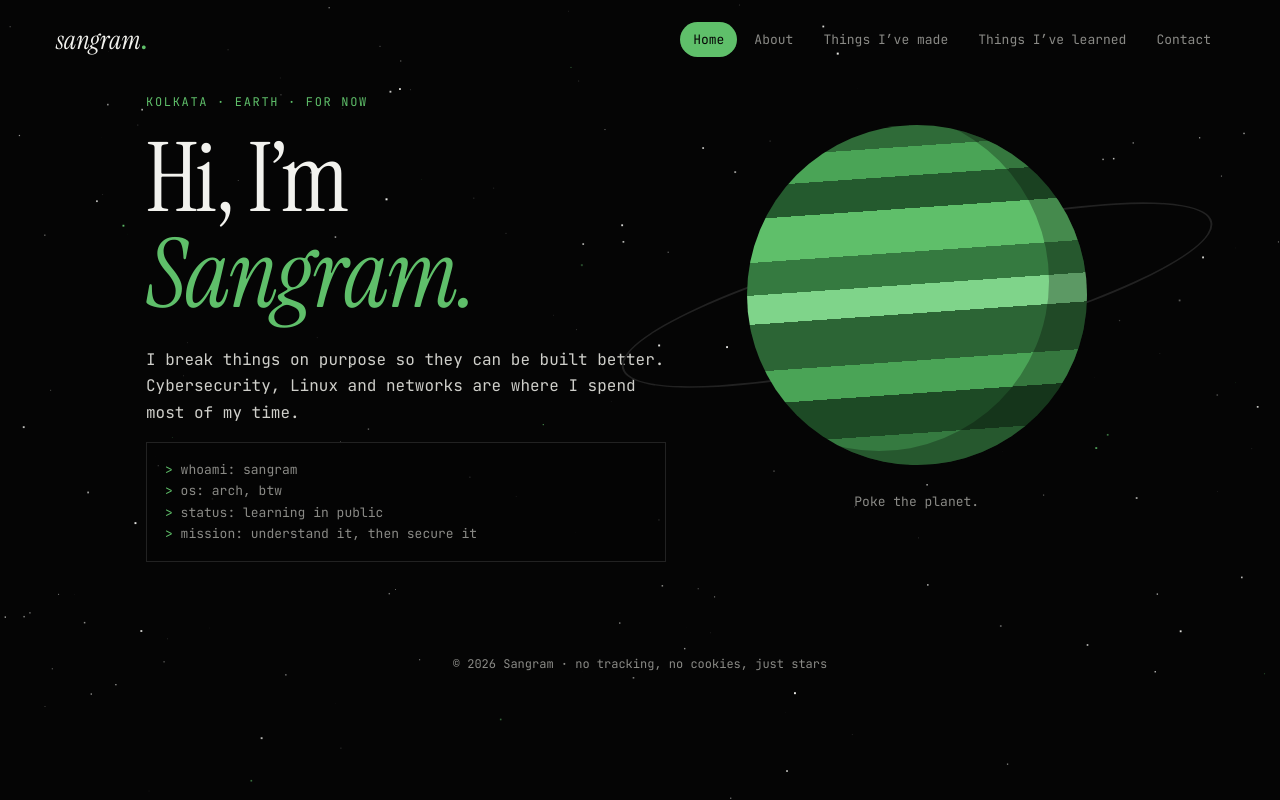
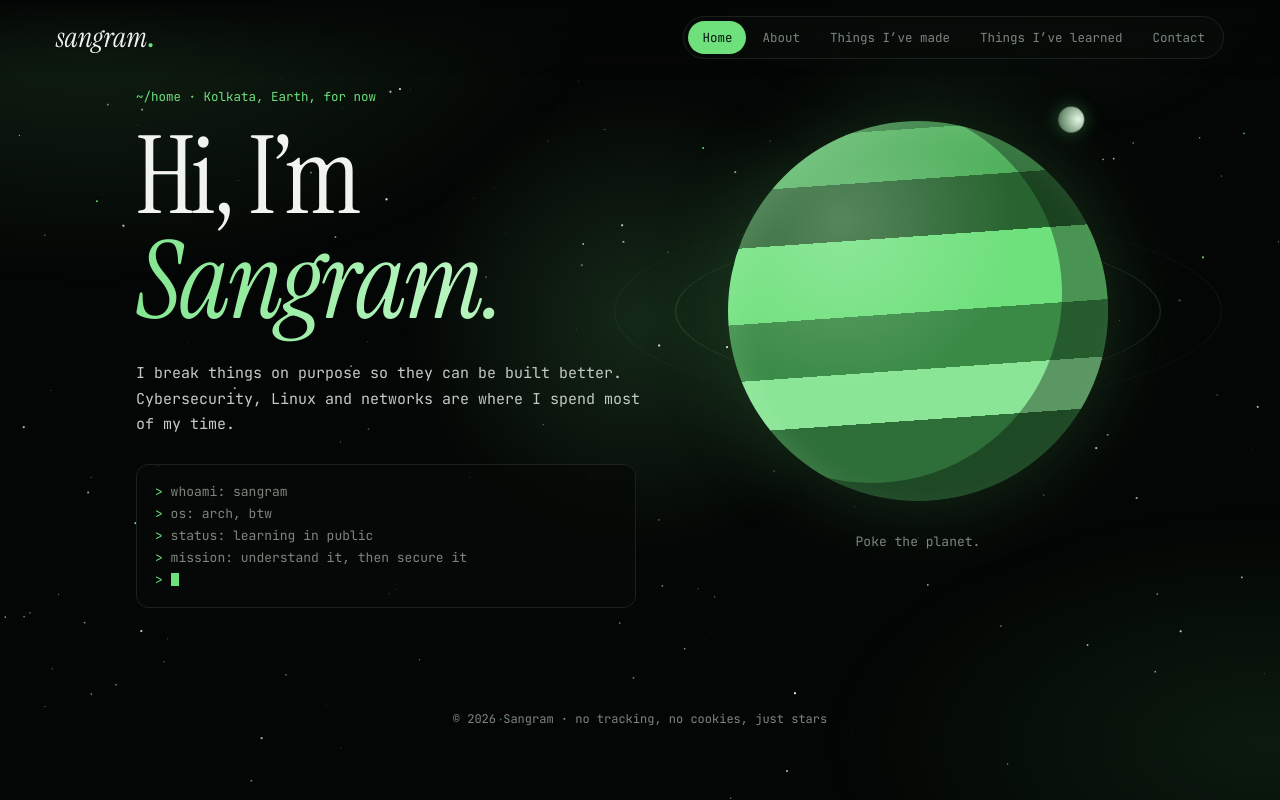
Before and after one commit to sangram-net/github.io, a plain HTML site: page index.html in a window 1280 px wide. Drawn offline with Linux system fonts and the light colour scheme.

Commit message:
Update index.html

```diff
--- a/index.html
+++ b/index.html
@@ -6,61 +6,90 @@
 <title>Sangram</title>
 <link rel="stylesheet" href="https://fonts.googleapis.com/css2?family=Instrument+Serif:ital@0;1&family=JetBrains+Mono:wght@400;500&display=swap">
 <style>
-:root{--bg:#050505;--fg:#f2f2ee;--mut:#8a8a86;--line:#222;--g:#5fbf6a;--g2:#2f6b38;box-sizing:border-box;color-scheme:dark;
+:root{--bg:#040605;--fg:#f1f3ee;--mut:#7d867e;--line:#1b221d;--g:#6ee07c;--g2:#2f7a3b;--glow:rgba(110,224,124,.16);box-sizing:border-box;color-scheme:dark;
 padding-top:env(safe-area-inset-top,0px);padding-bottom:env(safe-area-inset-bottom,0px)}
 *,*::before,*::after{box-sizing:inherit}
 html{scroll-padding-top:env(safe-area-inset-top,0px)}
-body{margin:0;background:var(--bg);color:var(--fg);font:400 16px/1.65 "JetBrains Mono",ui-monospace,Menlo,monospace;min-height:100vh;overflow-x:hidden}
+body{margin:0;background:var(--bg);color:var(--fg);font:400 15px/1.7 "JetBrains Mono",ui-monospace,Menlo,monospace;min-height:100vh;overflow-x:hidden}
 #sky{position:fixed;inset:0;width:100%;height:100%;z-index:0}
-header{position:relative;z-index:2;display:flex;justify-content:space-between;align-items:center;gap:16px;padding:22px clamp(18px,5vw,56px);flex-wrap:wrap}
-.logo{font:italic 26px "Instrument Serif",Georgia,serif;color:var(--fg);text-decoration:none}
+.aurora{position:fixed;inset:-20%;z-index:0;pointer-events:none;background:
+radial-gradient(40% 35% at 20% 15%,rgba(110,224,124,.13),transparent 70%),
+radial-gradient(35% 30% at 85% 80%,rgba(47,122,59,.18),transparent 70%),
+radial-gradient(25% 25% at 70% 10%,rgba(150,240,170,.07),transparent 70%);animation:drift 22s ease-in-out infinite alternate}
+@keyframes drift{to{transform:translate3d(-3%,4%,0) scale(1.08)}}
+#glow{position:fixed;width:520px;height:520px;margin:-260px 0 0 -260px;border-radius:50%;pointer-events:none;z-index:1;background:radial-gradient(circle,var(--glow),transparent 65%);left:50%;top:40%}
+header{position:sticky;top:0;z-index:5;display:flex;justify-content:space-between;align-items:center;gap:16px;padding:16px clamp(18px,5vw,56px);flex-wrap:wrap;background:linear-gradient(var(--bg),rgba(4,6,5,0));backdrop-filter:blur(6px)}
+.logo{font:italic 28px "Instrument Serif",Georgia,serif;color:var(--fg);text-decoration:none}
 .logo b{color:var(--g);font-style:normal}
-nav{display:flex;gap:4px;flex-wrap:wrap}
-nav a{color:var(--mut);text-decoration:none;font-size:13px;padding:6px 12px;border-radius:99px;border:1px solid transparent;transition:.2s}
-nav a:hover{color:var(--fg);border-color:var(--line)}
-nav a.on{color:var(--bg);background:var(--g)}
-main{position:relative;z-index:2;padding:0 clamp(18px,5vw,56px) 80px;max-width:1100px;margin:0 auto}
-section{display:none;animation:in .5s ease both}
-section.on{display:block}
-@keyframes in{from{opacity:0;transform:translateY(14px)}to{opacity:1;transform:none}}
-h1,h2{font:400 clamp(44px,8vw,96px)/1 "Instrument Serif",Georgia,serif;margin:0 0 24px;letter-spacing:-.02em}
-h2{font-size:clamp(36px,5vw,60px)}
-h1 em,h2 em{color:var(--g);font-style:italic}
-p{max-width:58ch;color:#cfcfca;margin:0 0 16px}
-.tag{font-size:12px;color:var(--g);letter-spacing:.14em;text-transform:uppercase;margin-bottom:18px;display:block}
-.hero{display:grid;grid-template-columns:1.2fr 1fr;gap:32px;align-items:center;min-height:62vh}
-.planet-wrap{display:grid;place-items:center}
-#planet{width:min(340px,70vw);aspect-ratio:1;border-radius:50%;cursor:pointer;position:relative;overflow:hidden;
-background:linear-gradient(176deg,#2f6b38 0 9%,#4aa456 9% 17%,#245a2e 17% 26%,#5fbf6a 26% 38%,#357a40 38% 47%,#7fd48a 47% 55%,#2c6535 55% 68%,#4aa456 68% 77%,#1d4a25 77% 88%,#357a40 88%);
-transition:transform .25s cubic-bezier(.3,1.6,.5,1);box-shadow:inset -38px -14px 0 rgba(0,0,0,.28)}
+nav{display:flex;gap:2px;flex-wrap:wrap;padding:4px;border:1px solid var(--line);border-radius:99px;background:rgba(8,12,9,.7)}
+nav a{color:var(--mut);text-decoration:none;font-size:12.5px;padding:6px 14px;border-radius:99px;transition:color .2s,background .2s}
+nav a:hover{color:var(--fg)}
+nav a.on{color:#04120a;background:var(--g)}
+a:focus-visible,#planet:focus-visible{outline:2px solid var(--g);outline-offset:3px}
+main{position:relative;z-index:2;padding:0 clamp(18px,5vw,56px) 90px;max-width:1120px;margin:0 auto}
+section{display:none}
+section.on{display:block;animation:in .6s cubic-bezier(.2,.8,.2,1) both}
+@keyframes in{from{opacity:0;filter:blur(8px);transform:translateY(18px)}to{opacity:1;filter:none;transform:none}}
+h1,h2{font:400 clamp(46px,9vw,108px)/.98 "Instrument Serif",Georgia,serif;margin:0 0 26px;letter-spacing:-.025em}
+h2{font-size:clamp(38px,5.4vw,68px)}
+h1 em,h2 em{font-style:italic;background:linear-gradient(100deg,var(--g),#b8f5c0 60%,var(--g));background-size:200% 100%;-webkit-background-clip:text;background-clip:text;color:transparent;animation:sheen 6s linear infinite}
+@keyframes sheen{to{background-position:-200% 0}}
+p{max-width:60ch;color:#c4cbc5;margin:0 0 16px}
+.path{font-size:12.5px;color:var(--g);margin-bottom:16px;display:block}
+.hero{display:grid;grid-template-columns:1.15fr 1fr;gap:36px;align-items:center;min-height:68vh}
+.log{border:1px solid var(--line);border-radius:12px;padding:16px 18px;font-size:13px;color:var(--mut);max-width:500px;background:rgba(6,10,7,.75);min-height:7.8em;margin-top:26px}
+.log span{color:var(--g)}
+.log .cur{display:inline-block;width:8px;height:1em;background:var(--g);vertical-align:-2px;animation:blink 1s steps(1) infinite}
+@keyframes blink{50%{opacity:0}}
+.stage{display:grid;place-items:center;position:relative}
+.orbit{position:relative;width:min(380px,76vw);aspect-ratio:1;display:grid;place-items:center}
+.ring{position:absolute;inset:-14%;border-radius:50%;border:1px solid rgba(110,224,124,.22);transform:rotateX(72deg) rotateZ(-12deg);pointer-events:none}
+.ring.r2{inset:-30%;border-color:rgba(110,224,124,.09)}
+.moonpath{position:absolute;inset:-14%;animation:spin 14s linear infinite;pointer-events:none}
+.moon{position:absolute;top:50%;left:-3%;width:26px;height:26px;margin-top:-13px;border-radius:50%;background:radial-gradient(circle at 32% 30%,#e9f7ea,#7a9a7f 60%,#2b3d2f);box-shadow:0 0 18px rgba(110,224,124,.35)}
+@keyframes spin{to{transform:rotate(360deg)}}
+#planet{width:100%;aspect-ratio:1;border-radius:50%;cursor:pointer;position:relative;overflow:hidden;border:0;padding:0;
+background:linear-gradient(176deg,#2f7a3b 0 9%,#4fb05c 9% 17%,#27642f 17% 26%,#6ee07c 26% 38%,#3a8a46 38% 47%,#8ae596 47% 55%,#2e6e38 55% 68%,#4fb05c 68% 77%,#1f5128 77% 88%,#3a8a46 88%);
+background-size:100% 160%;animation:bands 18s ease-in-out infinite alternate;
+box-shadow:inset -46px -18px 0 rgba(0,0,0,.34),inset 10px 8px 30px rgba(220,255,225,.14),0 0 90px rgba(110,224,124,.2);
+transition:transform .3s cubic-bezier(.3,1.7,.5,1)}
+@keyframes bands{to{background-position:0 100%}}
+#planet::after{content:"";position:absolute;inset:0;border-radius:50%;background:radial-gradient(circle at 30% 26%,rgba(255,255,255,.22),transparent 45%)}
 #planet:hover{transform:scale(1.04) rotate(-3deg)}
-#planet:active{transform:scale(.96)}
-.ring{position:absolute;width:140%;height:34%;border:2px solid var(--line);border-radius:50%;transform:rotate(-14deg);pointer-events:none}
-.pw{position:relative;display:grid;place-items:center;width:100%}
-.ping{font-size:13px;color:var(--mut);min-height:3em;text-align:center;margin-top:26px;max-width:34ch}
-.log{border:1px solid var(--line);padding:16px 18px;font-size:13px;color:var(--mut);max-width:520px;background:rgba(5,5,5,.7)}
-.log span{color:var(--g)}
-.grid{display:grid;grid-template-columns:repeat(auto-fit,minmax(260px,1fr));gap:18px;margin-top:28px}
-.card{border:1px solid var(--line);padding:24px;background:rgba(8,8,8,.8);transition:.25s;position:relative}
-.card:hover{border-color:var(--g);transform:translateY(-4px) rotate(-.4deg)}
-.card h3{font:400 30px "Instrument Serif",Georgia,serif;margin:0 0 8px}
-.card p{font-size:14px;margin:0 0 14px}
-.card .k{font-size:11px;color:var(--mut);letter-spacing:.1em;text-transform:uppercase}
-a.lnk{color:var(--g);text-decoration:none;border-bottom:1px solid var(--g2);font-size:14px}
+#planet:active{transform:scale(.95)}
+.ping{font-size:13px;color:var(--mut);min-height:3.2em;text-align:center;margin-top:30px;max-width:34ch}
+.spark{position:fixed;width:5px;height:5px;border-radius:50%;background:var(--g);pointer-events:none;z-index:9}
+.grid{display:grid;grid-template-columns:repeat(auto-fit,minmax(270px,1fr));gap:18px;margin-top:30px}
+.card{--x:50%;--y:50%;border:1px solid var(--line);border-radius:16px;padding:26px;background:rgba(8,12,9,.82);position:relative;overflow:hidden;transition:border-color .25s,transform .25s}
+.card::before{content:"";position:absolute;inset:0;background:radial-gradient(260px circle at var(--x) var(--y),rgba(110,224,124,.14),transparent 70%);opacity:0;transition:opacity .25s}
+.card:hover{border-color:var(--g2);transform:translateY(-4px)}
+.card:hover::before{opacity:1}
+.card>*{position:relative}
+.card h3{font:400 32px "Instrument Serif",Georgia,serif;margin:6px 0 10px}
+.card p{font-size:13.5px;margin:0 0 16px}
+.card .k{font-size:11.5px;color:var(--mut)}
+a.lnk{color:var(--g);text-decoration:none;border-bottom:1px solid var(--g2);font-size:13.5px;transition:border-color .2s}
 a.lnk:hover{border-color:var(--g)}
-.chips{display:flex;flex-wrap:wrap;gap:8px;margin:20px 0}
-.chips i{font-style:normal;font-size:13px;border:1px solid var(--line);padding:5px 12px;border-radius:99px;color:#cfcfca;transition:.2s}
-.chips i:hover{background:var(--g);color:var(--bg);border-color:var(--g)}
-.rows a,.rows div{display:flex;justify-content:space-between;gap:16px;padding:18px 0;border-bottom:1px solid var(--line);color:var(--fg);text-decoration:none;transition:.2s;flex-wrap:wrap}
-.rows a:hover{padding-left:12px;color:var(--g)}
-.rows small{color:var(--mut);font-size:12px}
+.chips{display:flex;flex-wrap:wrap;gap:8px;margin:22px 0}
+.chips i{font-style:normal;font-size:13px;border:1px solid var(--line);padding:6px 14px;border-radius:99px;color:#cfd6d0;background:rgba(8,12,9,.6);transition:.2s}
+.chips i:hover{background:var(--g);color:#04120a;border-color:var(--g);transform:translateY(-2px)}
+.marq{overflow:hidden;margin:44px -8px 0;border-block:1px solid var(--line);padding:12px 0;mask-image:linear-gradient(90deg,transparent,#000 10%,#000 90%,transparent)}
+.marq div{display:flex;gap:40px;width:max-content;animation:mq 30s linear infinite;color:var(--mut);font-size:13px}
+.marq b{color:var(--g);font-weight:400}
+@keyframes mq{to{transform:translateX(-50%)}}
+.rows a,.rows div{display:flex;justify-content:space-between;align-items:baseline;gap:16px;padding:20px 0;border-bottom:1px solid var(--line);color:var(--fg);text-decoration:none;transition:padding .25s,color .25s;flex-wrap:wrap;font-size:16px}
+.rows a:hover{padding-left:14px;color:var(--g)}
+.rows small{color:var(--mut);font-size:12.5px}
+.rows.big a span{font:400 clamp(24px,3.4vw,38px)/1.1 "Instrument Serif",Georgia,serif}
 footer{position:relative;z-index:2;text-align:center;color:var(--mut);font-size:12px;padding:0 20px 40px}
-@media(max-width:760px){.hero{grid-template-columns:1fr;min-height:0;padding-top:12px}.planet-wrap{order:-1}}
+@media(max-width:780px){.hero{grid-template-columns:1fr;min-height:0;padding-top:8px}.stage{order:-1}}
 @media(prefers-reduced-motion:reduce){*{animation:none!important;transition:none!important}}
 </style>
 </head>
 <body>
 <canvas id="sky"></canvas>
+<div class="aurora"></div>
+<div id="glow"></div>
 <header>
 <a class="logo" href="#home">sangram<b>.</b></a>
 <nav id="nav">
@@ -72,35 +101,36 @@ footer{position:relative;z-index:2;text-align:center;color:var(--mut);font-size:
 <section id="home">
 <div class="hero">
 <div>
-<span class="tag">Kolkata · Earth · for now</span>
+<span class="path">~/home · Kolkata, Earth, for now</span>
 <h1>Hi, I’m <em>Sangram.</em></h1>
 <p>I break things on purpose so they can be built better. Cybersecurity, Linux and networks are where I spend most of my time.</p>
 <div class="log" id="log"></div>
 </div>
-<div class="planet-wrap"><div class="pw"><div class="ring"></div><div id="planet" title="Poke it"></div></div><div class="ping" id="ping">Poke the planet.</div></div>
+<div class="stage"><div class="orbit"><div class="ring"></div><div class="ring r2"></div><div class="moonpath"><div class="moon"></div></div><button id="planet" aria-label="Poke the planet"></button></div><div class="ping" id="ping">Poke the planet.</div></div>
 </div>
 </section>
 
 <section id="about">
-<span class="tag">About</span>
+<span class="path">~/about</span>
 <h2>A student with <em>too many terminals</em> open.</h2>
 <p>I’m a BCA student specialising in cybersecurity (honours), currently in my third semester at Amity University Online, based in Kolkata.</p>
 <p>I like understanding how systems work down to the packet, then working out how they fail. Most of my learning happens on Linux, usually after something has already broken.</p>
 <div class="chips"><i>cybersecurity</i><i>linux</i><i>networking</i><i>programming</i><i>technology</i></div>
+<div class="marq"><div id="mq"></div></div>
 </section>
 
 <section id="made">
-<span class="tag">Things I’ve made</span>
+<span class="path">~/made</span>
 <h2>Small tools, <em>real problems.</em></h2>
 <div class="grid">
-<div class="card"><span class="k">Python · Security</span><h3>SentinelX</h3><p>A local smart log sentinel. It reads security logs on your own machine and flags what deserves your attention. Started at WCC Launchpad 30.</p><a class="lnk" href="https://github.com/sangram-net/SentinelX" target="_blank" rel="noopener">GitHub →</a></div>
-<div class="card"><span class="k">Python · psutil</span><h3>System-Usage-Dashboard</h3><p>A terminal monitor that shows CPU, memory and more at a glance, without leaving the shell.</p><a class="lnk" href="https://github.com/sangram-net/System-Usage-Dashboard" target="_blank" rel="noopener">GitHub →</a></div>
-<div class="card"><span class="k">Python · Tkinter</span><h3>Password Strength Checker</h3><p>A small GUI that tells you how fast your “clever” password would fall.</p><a class="lnk" href="https://github.com/sangram-net/password-strength-checker" target="_blank" rel="noopener">GitHub →</a></div>
+<div class="card"><span class="k">Python · Security</span><h3>SentinelX</h3><p>A local smart log sentinel. It reads security logs on your own machine and flags what deserves your attention. Started at WCC Launchpad 30.</p><a class="lnk" href="https://github.com/sangram-net/SentinelX" target="_blank" rel="noopener">View on GitHub</a></div>
+<div class="card"><span class="k">Python · psutil</span><h3>System-Usage-Dashboard</h3><p>A terminal monitor that shows CPU, memory and more at a glance, without leaving the shell.</p><a class="lnk" href="https://github.com/sangram-net/System-Usage-Dashboard" target="_blank" rel="noopener">View on GitHub</a></div>
+<div class="card"><span class="k">Python · Tkinter</span><h3>Password Strength Checker</h3><p>A small GUI that tells you how fast your “clever” password would fall.</p><a class="lnk" href="https://github.com/sangram-net/password-strength-checker" target="_blank" rel="noopener">View on GitHub</a></div>
 </div>
 </section>
 
 <section id="learned">
-<span class="tag">Things I’ve learned</span>
+<span class="path">~/learned</span>
 <h2>Proof I <em>showed up.</em></h2>
 <div class="rows">
 <a href="https://www.credly.com/users/sangram.space" target="_blank" rel="noopener"><span>Securing MongoDB Atlas Networking</span><small>Credly</small></a>
@@ -111,10 +141,10 @@ footer{position:relative;z-index:2;text-align:center;color:var(--mut);font-size:
 </section>
 
 <section id="contact">
-<span class="tag">Contact</span>
+<span class="path">~/contact</span>
 <h2>Send a <em>signal.</em></h2>
 <p>Email is the fastest way to reach me. I’m also around on the usual orbits.</p>
-<div class="rows">
+<div class="rows big">
 <a href="mailto:connect.sangram@proton.me"><span>Email</span><small>connect.sangram@proton.me</small></a>
 <a href="https://github.com/sangram-net" target="_blank" rel="noopener"><span>GitHub</span><small>sangram-net</small></a>
 <a href="https://linkedin.com/in/sangramcloud" target="_blank" rel="noopener"><span>LinkedIn</span><small>sangramcloud</small></a>
@@ -144,31 +174,53 @@ function typeLog(){
 var el=document.getElementById("log");if(typing)return;typing=true;el.innerHTML="";
 var i=0;
 (function next(){
-if(i>=lines.length){typing=false;return}
+if(i>=lines.length){el.insertAdjacentHTML("beforeend",'<div><span>></span> <i class="cur"></i></div>');typing=false;return}
 var d=document.createElement("div");el.appendChild(d);var s=lines[i++],c=0;
 (function t(){d.innerHTML='<span>'+s.slice(0,2)+'</span>'+s.slice(2,c);if(c++<s.length)setTimeout(t,22);else setTimeout(next,160)})();
 })();
 }
 
+var words=["cybersecurity","linux","networking","programming","technology","packets","logs","terminals"];
+var mq=document.getElementById("mq"),m="";
+for(var k=0;k<2;k++)words.forEach(function(w){m+="<span>"+w+"</span><b>✦</b>"});
+mq.innerHTML=m;mq.style.display="flex";mq.style.gap="40px";
+
 var facts=["Orbital period: roughly one assignment deadline.","Atmosphere: 80% green, 20% unresolved bugs.","Gravity: strong enough to keep me coding at 2 a.m.","Signal received. Please stop poking.","Surface temperature: terminal dark mode.","No life detected. Just Linux."];
 var fi=0,pl=document.getElementById("planet");
-pl.addEventListener("click",function(){document.getElementById("ping").textContent=facts[fi++%facts.length]});
+pl.addEventListener("click",function(e){
+document.getElementById("ping").textContent=facts[fi++%facts.length];
+if(window.matchMedia("(prefers-reduced-motion: reduce)").matches)return;
+for(var n=0;n<14;n++){(function(){var s=document.createElement("i");s.className="spark";s.style.left=e.clientX+"px";s.style.top=e.clientY+"px";document.body.appendChild(s);
+var a=Math.random()*6.28,d=40+Math.random()*80;
+s.animate([{transform:"translate(0,0) scale(1)",opacity:1},{transform:"translate("+Math.cos(a)*d+"px,"+Math.sin(a)*d+"px) scale(0)",opacity:0}],{duration:700+Math.random()*400,easing:"cubic-bezier(.2,.8,.2,1)"}).onfinish=function(){s.remove()}})()}
+});
 
-var cv=document.getElementById("sky"),cx=cv.getContext("2d"),W,H,stars=[],mx=0,my=0,tx=0,ty=0;
+document.addEventListener("pointermove",function(e){
+var c=e.target.closest&&e.target.closest(".card");
+if(c){var r=c.getBoundingClientRect();c.style.setProperty("--x",(e.clientX-r.left)+"px");c.style.setProperty("--y",(e.clientY-r.top)+"px")}
+});
+
+var cv=document.getElementById("sky"),cx=cv.getContext("2d"),W,H,stars=[],mx=0,my=0,tx=0,ty=0,gl=document.getElementById("glow"),gx=0,gy=0,shoot=null,nextShoot=3000;
 var reduce=window.matchMedia("(prefers-reduced-motion: reduce)").matches;
 function size(){var r=window.devicePixelRatio||1;W=innerWidth;H=innerHeight;cv.width=W*r;cv.height=H*r;cx.setTransform(r,0,0,r,0,0);
-stars=[];var n=Math.min(260,Math.floor(W*H/6000));
+stars=[];var n=Math.min(300,Math.floor(W*H/5500));
 for(var i=0;i<n;i++)stars.push({x:Math.random()*W,y:Math.random()*H,z:Math.random()*.9+.1,p:Math.random()*6.28})}
 size();window.addEventListener("resize",size);
-window.addEventListener("pointermove",function(e){tx=(e.clientX/W-.5);ty=(e.clientY/H-.5)});
+window.addEventListener("pointermove",function(e){tx=(e.clientX/W-.5);ty=(e.clientY/H-.5);gx=e.clientX;gy=e.clientY;gl.style.left=gx+"px";gl.style.top=gy+"px"});
 function draw(t){
 mx+=(tx-mx)*.05;my+=(ty-my)*.05;cx.clearRect(0,0,W,H);
 for(var i=0;i<stars.length;i++){var s=stars[i];
-var x=((s.x-mx*60*s.z)%W+W)%W,y=((s.y-my*60*s.z)%H+H)%H;
+var x=((s.x-mx*70*s.z)%W+W)%W,y=((s.y-my*70*s.z)%H+H)%H;
 var a=.35+.65*Math.abs(Math.sin(t/1500*s.z+s.p));
-cx.fillStyle=(i%11===0)?"rgba(95,191,106,"+a+")":"rgba(242,242,238,"+a*s.z+")";
+cx.fillStyle=(i%9===0)?"rgba(110,224,124,"+a+")":"rgba(241,243,238,"+a*s.z+")";
 cx.fillRect(x,y,s.z*2,s.z*2)}
-if(!reduce)requestAnimationFrame(draw)}
+if(!reduce){
+if(!shoot&&t>nextShoot){shoot={x:Math.random()*W*.7,y:Math.random()*H*.4,l:0};nextShoot=t+4000+Math.random()*6000}
+if(shoot){shoot.l+=14;var g=cx.createLinearGradient(shoot.x+shoot.l*.8,shoot.y+shoot.l*.45,shoot.x+shoot.l*.8-90,shoot.y+shoot.l*.45-50);
+g.addColorStop(0,"rgba(190,255,200,.9)");g.addColorStop(1,"rgba(190,255,200,0)");
+cx.strokeStyle=g;cx.lineWidth=1.5;cx.beginPath();cx.moveTo(shoot.x+shoot.l*.8,shoot.y+shoot.l*.45);cx.lineTo(shoot.x+shoot.l*.8-90,shoot.y+shoot.l*.45-50);cx.stroke();
+if(shoot.l>W)shoot=null}
+requestAnimationFrame(draw)}}
 requestAnimationFrame(draw);
 if(reduce)draw(0);
 
```
